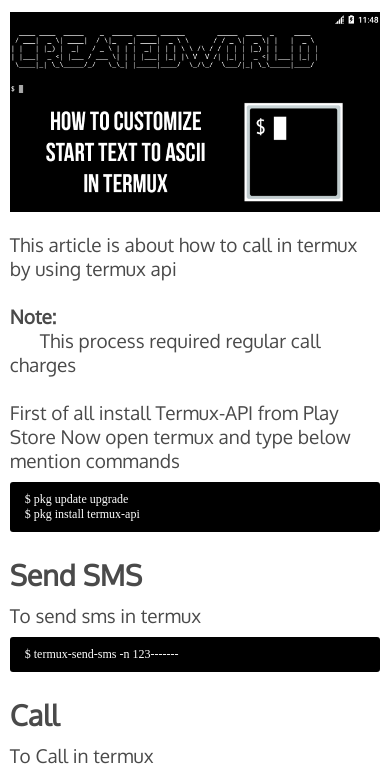
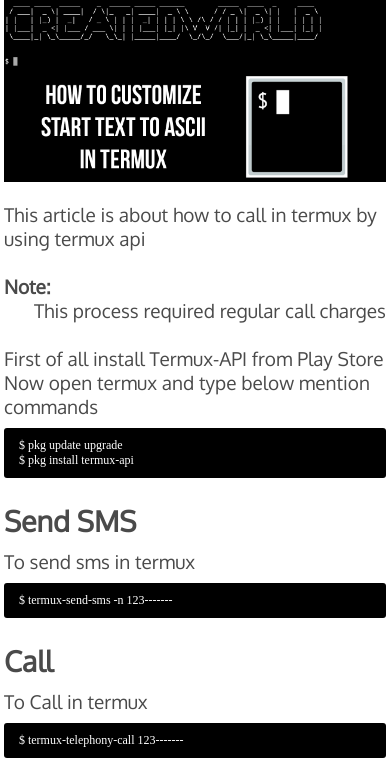
Before and after one commit to DarkKnightRise/darkknightrise.github.io, a plain HTML site: page HTML/Post Pages/post.html in a window 390 px wide. Shown: the part 278-1052 px from the top of the page. Drawn offline with Linux system fonts and the light colour scheme.

Commit message:
New update

```diff
--- a/CSS/post.css
+++ b/CSS/post.css
@@ -77,7 +77,8 @@
 
 @media only screen and (max-width: 480px) {
     #post-page-section {
-        width: 95%;
+        width: 98%;
+        margin: auto;
     }
     #post-page-section article {
         width: 100%;
```
